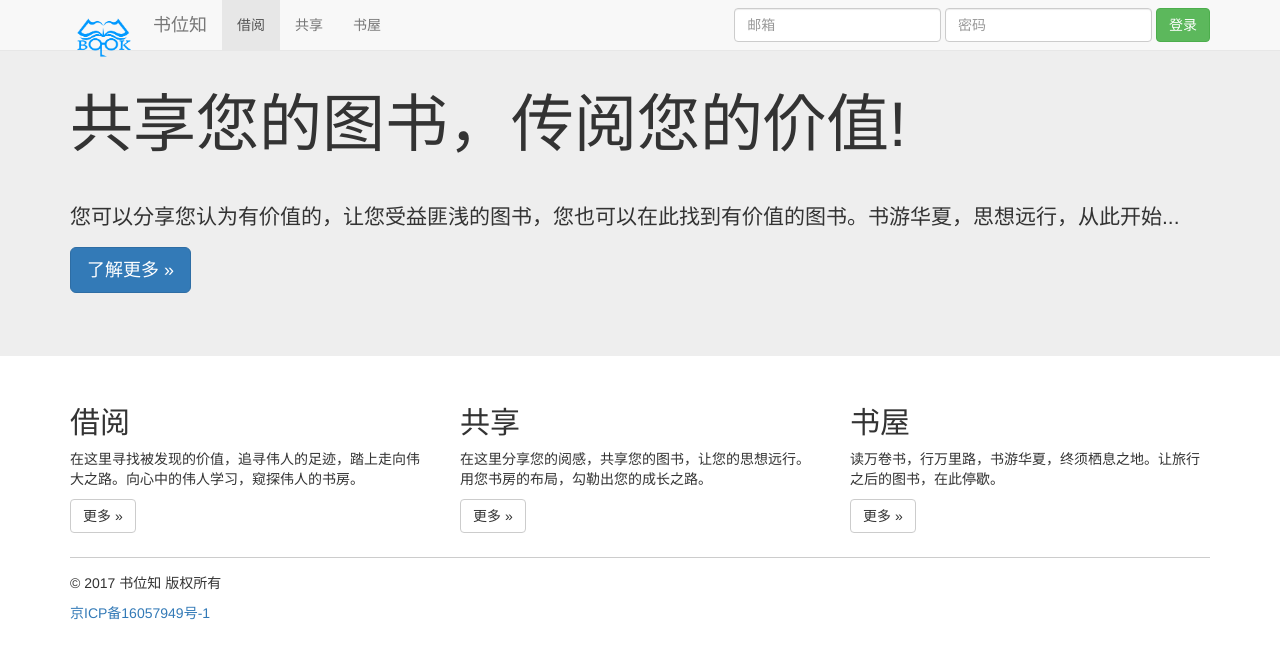
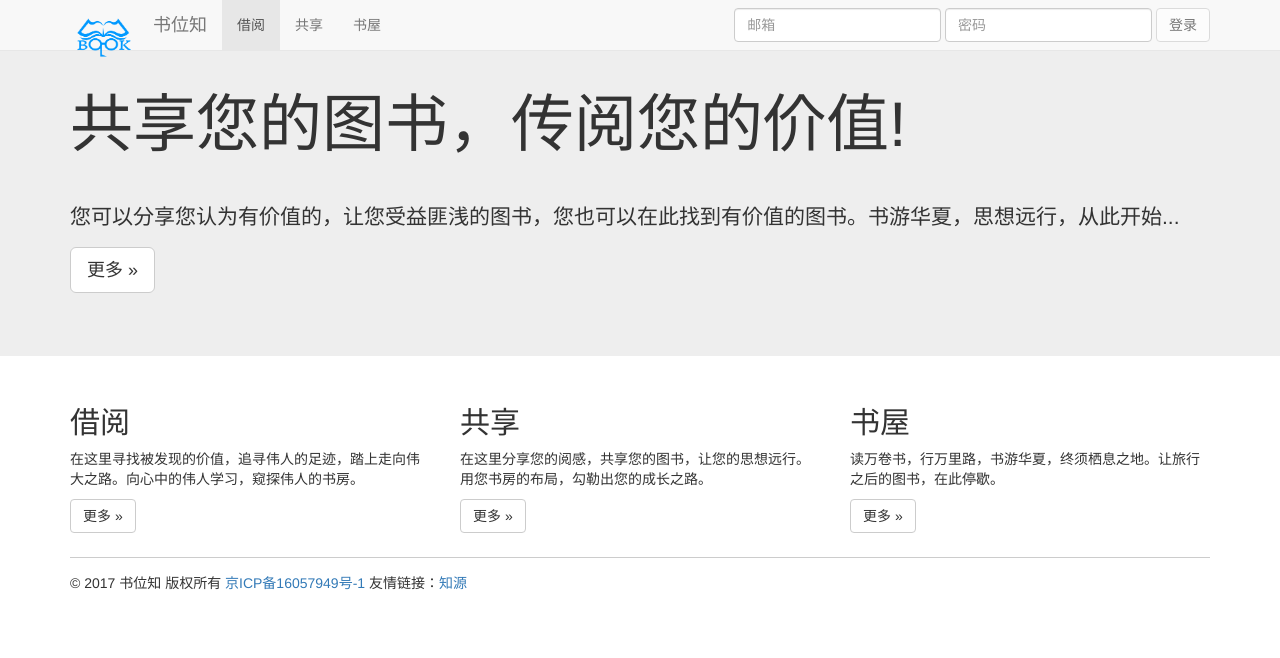
Before and after one commit to xiangtao123/bookposition, a website: page app/index.html in a window 1280 px wide. Drawn offline with nearby package versions, Linux system fonts and the light colour scheme.

Commit message:
add favorate link alter btn style

```diff
--- a/app/index.html
+++ b/app/index.html
@@ -76,7 +76,7 @@
             <div class="form-group">
               <input type="password" placeholder="密码" class="form-control">
             </div>
-            <button type="submit" class="btn btn-success">登录</button>
+            <button type="submit" class="btn btn-default" disabled="disabled" title="敬请期待">登录</button>
           </form>
         </div><!--/.navbar-collapse -->
       </div>
@@ -87,7 +87,7 @@
       <div class="container">
         <h1>共享您的图书，传阅您的价值!</h1>
         <p>您可以分享您认为有价值的，让您受益匪浅的图书，您也可以在此找到有价值的图书。书游华夏，思想远行，从此开始...</p>
-        <p><a class="btn btn-primary btn-lg" href="#" role="button">了解更多 &raquo;</a></p>
+        <p><a class="btn btn-default btn-lg" href="#" role="button">更多 &raquo;</a></p>
       </div>
     </div>
 
@@ -114,8 +114,9 @@
       <hr>
 
       <footer>
-        <p>&copy; 2017 书位知 版权所有 </p>
-        <a target="_blank" href="http://www.miitbeian.gov.cn/">京ICP备16057949号-1</a>
+        <p>&copy; 2017 书位知 版权所有
+          <a target="_blank" href="http://www.miitbeian.gov.cn/">京ICP备16057949号-1</a>
+          友情链接：<a target="_blank" href="https://www.warkly.com/">知源</a></p>
       </footer>
     </div> <!-- /container -->
 
```
